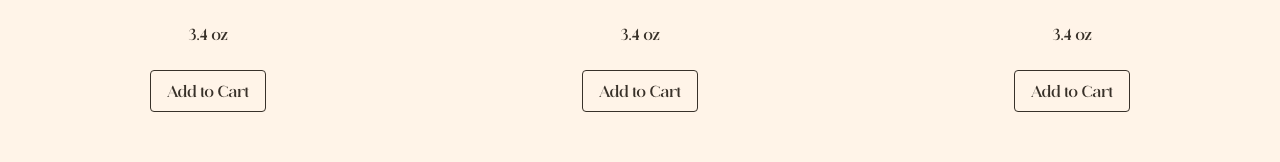
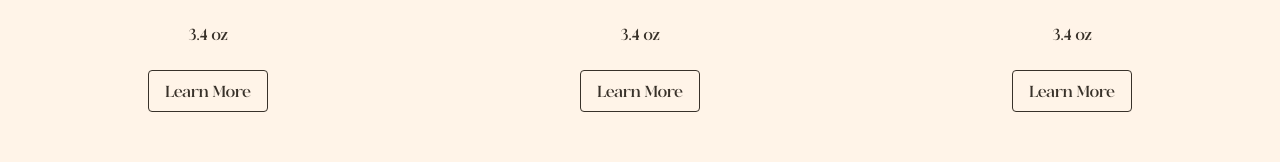
Before and after one commit to bmclachlin1/JenniferNoses, a React (Vite) app: page /shop in a window 1280 px wide. Shown: the part 577-739 px from the top of the page. Built offline with nearby package versions, Linux system fonts and the light colour scheme.

Commit message:
feat(shop): change "Add to Cart" to "Learn More" for each product

```diff
--- a/src/pages/Shop.tsx
+++ b/src/pages/Shop.tsx
@@ -31,7 +31,7 @@ const Shop: React.FC = () => {
                         onClick={handlePopupOpen}
                         className="border border-[#383129] text-[#383129] bg-[#FFF4E8] px-4 py-2 sm:mb-8 lg:mb-24 rounded hover:bg-[#383129] hover:text-[#FFF4E8]"
                     >
-                        Add to Cart
+                        Learn More
                     </button>
                 </article>
                 <article className="flex flex-col justify-between items-center gap-6">
@@ -46,7 +46,7 @@ const Shop: React.FC = () => {
                         onClick={handlePopupOpen}
                         className="border border-[#383129] text-[#383129] bg-[#FFF4E8] px-4 py-2 sm:mb-8 lg:mb-24 rounded hover:bg-[#383129] hover:text-[#FFF4E8]"
                     >
-                        Add to Cart
+                        Learn More
                     </button>
                 </article>
                 <article className="flex flex-col justify-between items-center gap-6">
@@ -61,7 +61,7 @@ const Shop: React.FC = () => {
                         onClick={handlePopupOpen}
                         className="border border-[#383129] text-[#383129] bg-[#FFF4E8] px-4 py-2 sm:mb-8 lg:mb-24 rounded hover:bg-[#383129] hover:text-[#FFF4E8]"
                     >
-                        Add to Cart
+                        Learn More
                     </button>
                 </article>
             </div>
```
